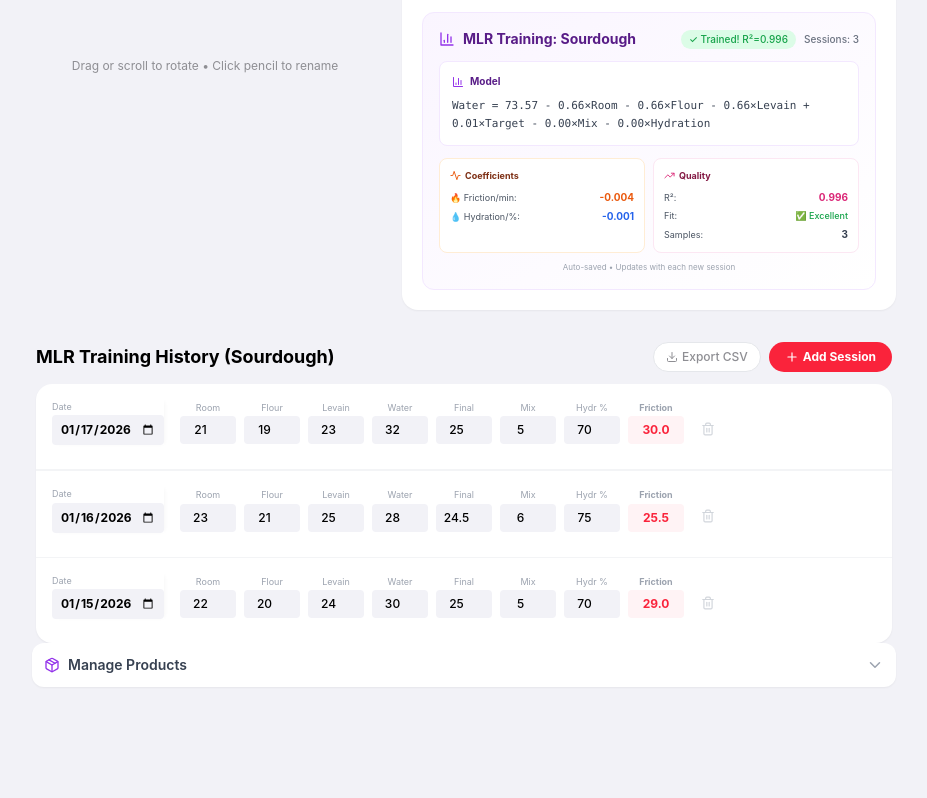
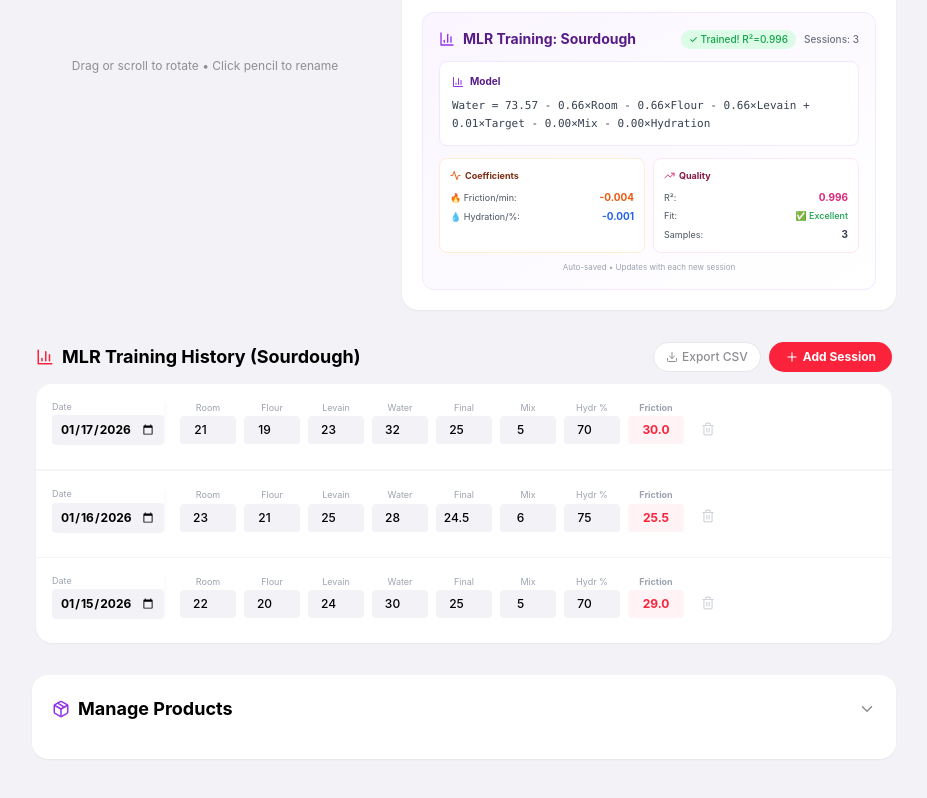
Before and after one commit to ghryan0000/dough-temp-tracker, a React (Vite) app: page / in a window 1280 px wide. Shown: the part 440-1238 px from the top of the page, without its empty margins (176-1103 px from the left). Built offline with nearby package versions, Linux system fonts and the light colour scheme.

Commit message:
Add icons and titles for UI consistency: BarChart3 icon for MLR Training History, matching title section for Manage Products, and spacing improvements

```diff
--- a/dough-temp-tracker.tsx
+++ b/dough-temp-tracker.tsx
@@ -502,7 +502,9 @@ export default function DoughTempTracker() {
         {/* History List */}
         <div className="px-1">
           <div className="flex items-center justify-between mb-3">
-            <h2 className="text-lg font-bold text-black">MLR Training History ({currentProduct?.name})</h2>
+            <h2 className="text-lg font-bold text-black flex items-center gap-2">
+              <BarChart3 size={18} className="text-apple-red" /> MLR Training History ({currentProduct?.name})
+            </h2>
             <div className="flex gap-2">
               <button onClick={exportCSV} className="text-xs font-medium text-apple-gray hover:text-black flex items-center gap-1 bg-white border border-gray-200 px-3 py-1.5 rounded-full transition-colors">
                 <Download size={12} /> Export CSV
@@ -575,23 +577,25 @@ export default function DoughTempTracker() {
             )}
           </div>
         </div>
-        {/* Product Manager - Collapsible */}
-        <div className="mb-4">
+
+        {/* Product Manager Section */}
+        <div className="mt-8 bg-white rounded-2xl shadow-sm p-5">
+          <div className="flex items-center justify-between mb-4">
+            <h2 className="text-lg font-bold text-black flex items-center gap-2">
+              <Package size={18} className="text-purple-600" /> Manage Products
+            </h2>
             <button
               onClick={() => setShowProductManager(!showProductManager)}
-            className="w-full flex items-center justify-between p-3 bg-white rounded-xl shadow-sm hover:shadow-md transition-shadow"
+              className="text-apple-gray hover:text-black transition-colors"
             >
-            <span className="text-sm font-semibold text-gray-700 flex items-center gap-2">
-              <Package size={16} className="text-purple-600" />
-              Manage Products
-            </span>
-            <ChevronDown className={`transform transition-transform text-gray-400 ${showProductManager ? 'rotate-180' : ''}`} size={18} />
+              <ChevronDown className={`transform transition-transform ${showProductManager ? 'rotate-180' : ''}`} size={18} />
             </button>
+          </div>
 
           {showProductManager && (
-            <div className="mt-3 p-4 bg-gradient-to-br from-purple-50 to-white border border-purple-100 rounded-xl">
+            <div>
               {/* Add Product */}
-              <div className="mb-4">
+              <div className="mb-4 mt-4">
                 <label className="text-xs font-semibold text-gray-600 mb-1 block">Add New Product</label>
                 <div className="flex gap-2">
                   <input
@@ -744,9 +748,7 @@ function JukeboxSelector({ products, selectedProductId, rotation, setRotation, s
           <div
             key={product.id}
             onClick={(e) => { e.stopPropagation(); !isEditing && handleFaceClick(product.id); }}
-            className={`absolute top-0 left-0 right-0 mx-auto w-20 h-28 rounded-xl p-3 flex flex-col justify-between backface-hidden border transition-all duration-300 ${isActive && isLastProduct
-                ? 'bg-gray-400 text-white shadow-xl shadow-gray-300 border-transparent z-10'
-                : isActive
+            className={`absolute top-0 left-0 right-0 mx-auto w-20 h-28 rounded-xl p-3 flex flex-col justify-between backface-hidden border transition-all duration-300 ${isActive
               ? 'bg-apple-red text-white shadow-xl shadow-red-200 border-transparent z-10'
               : isLastProduct
                 ? 'bg-gray-200 text-gray-500 border-gray-200 shadow-sm opacity-90 hover:opacity-100'
```
Lines whose indentation alone changed are shown as unchanged.
